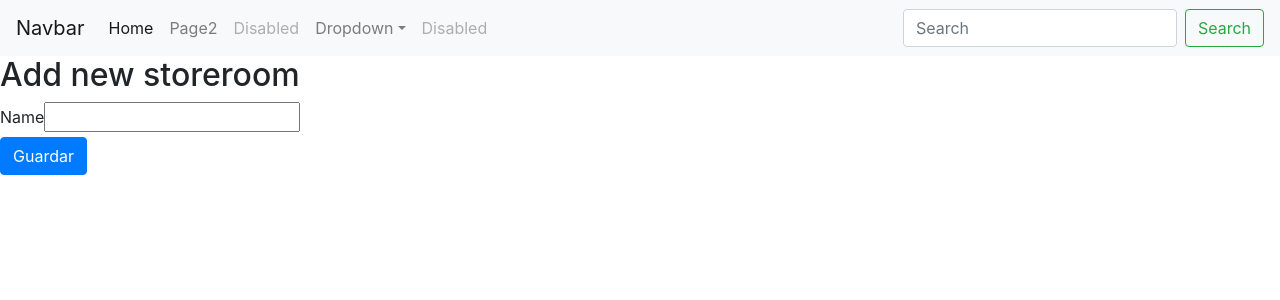
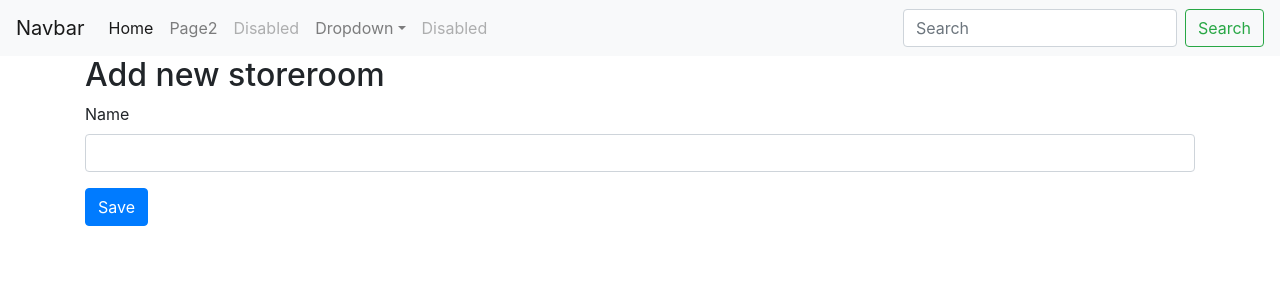
Before and after one commit to ismaelcabanas/storeroom-react, a React (Create React App) app: page / in a window 1280 px wide. Shown: the top 300 px of the page. Built offline with nearby package versions, Linux system fonts and the light colour scheme.

Commit message:
Adding styles

```diff
--- a/src/components/common/TextFormElement.js
+++ b/src/components/common/TextFormElement.js
@@ -5,7 +5,7 @@ import Text from '../storeroom/Text';
 class TextFormElement extends Component {
     render() {
         return (
-            <div>
+            <div className="form-group">
                 <Label />
                 <Text />
             </div>
--- a/src/components/storeroom/Button.js
+++ b/src/components/storeroom/Button.js
@@ -2,7 +2,7 @@ import React, { Component } from 'react';
 
 class Button extends Component {
     render() {
-        return (<button className='btn btn-primary'>Guardar</button>)
+        return (<button type="submit" className="btn btn-primary">Save</button>)
     }
 }
 
--- a/src/components/storeroom/Text.js
+++ b/src/components/storeroom/Text.js
@@ -2,7 +2,7 @@ import React, { Component } from 'react';
 
 class Text extends Component {
     render() {
-        return (<input type="text"/>)
+        return (<input type="text" className="form-control" />)
     }
 }
 
--- a/src/containers/App.js
+++ b/src/containers/App.js
@@ -8,7 +8,7 @@ class App extends Component {
     return (
       <div>
         <Navigation />
-        <div>
+        <div className="container">
           <AddStoreroom />
         </div>
       </div>
```
